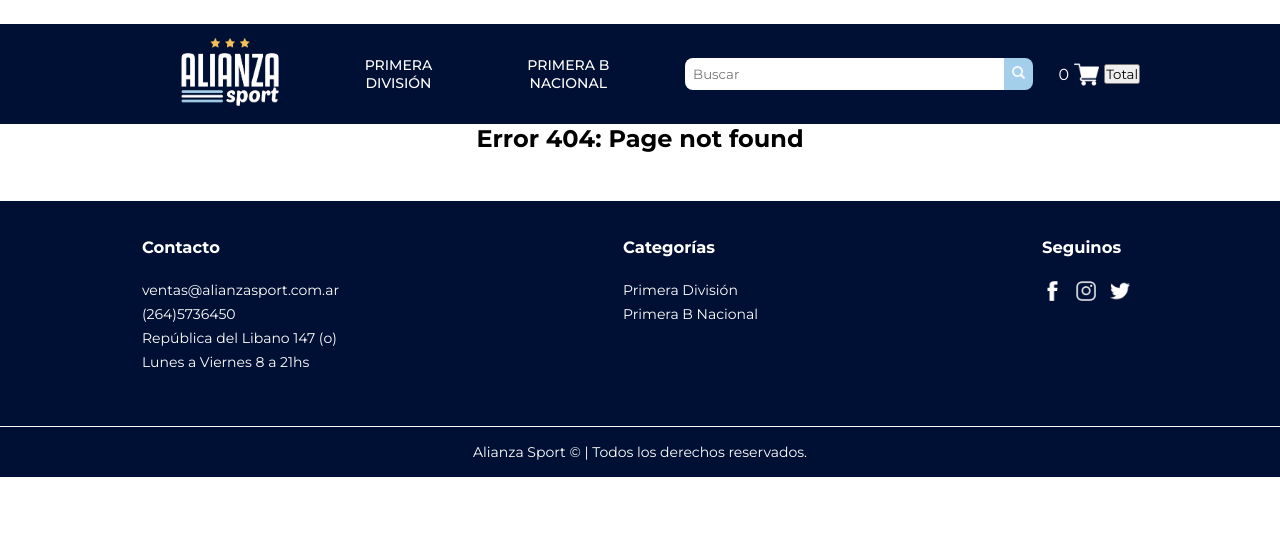
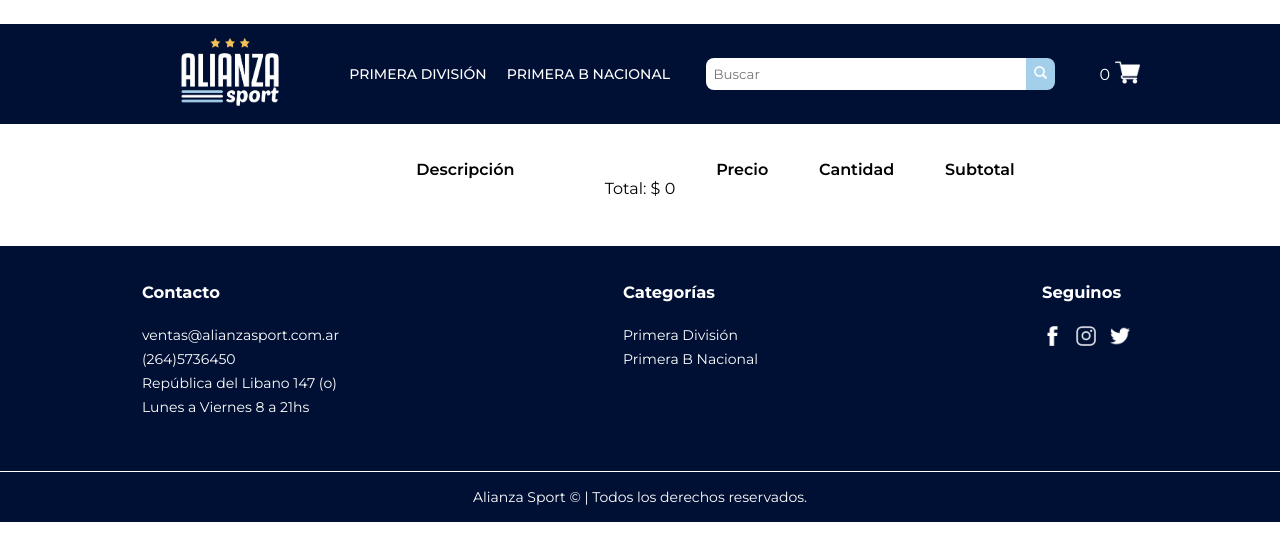
Before and after one commit to JoaquinMontero96/alianzasport, a React (Create React App) app: page /cart in a window 1280 px wide. Shown: the top 560 px of the page. Built offline with nearby package versions, Linux system fonts and the light colour scheme.

Commit message:
desarrollo del componente card

```diff
--- a/package.json
+++ b/package.json
@@ -6,6 +6,7 @@
     "@testing-library/jest-dom": "^5.16.5",
     "@testing-library/react": "^13.4.0",
     "@testing-library/user-event": "^13.5.0",
+    "firebase": "^9.16.0",
     "react": "^18.2.0",
     "react-dom": "^18.2.0",
     "react-router-dom": "^6.6.2",
--- a/src/App.js
+++ b/src/App.js
@@ -4,6 +4,7 @@ import { BrowserRouter, Route, Routes } from 'react-router-dom';
 import ItemListContainer from './components/ItemListContainer/ItemListContainer';
 import Footer from './components/Footer/Footer';
 import { CartContextProvider } from './storage/cartContext';
+import Cart from './components/Cart/Cart';
 
 export default function App() {
   return (
@@ -15,6 +16,7 @@ export default function App() {
           <Route path='/division/:divisionid' element={<ItemListContainer />}/>
           <Route path='/item/:itemid' element={<ItemDetailContainer />}/>
           <Route path='*' element={<h2>Error 404: Page not found</h2>}/>
+          <Route path='/cart' element={<Cart/>}/>
         </Routes>
         <Footer />
       </BrowserRouter>
--- /dev/null
+++ b/src/components/Cart/Cart.css
@@ -0,0 +1,41 @@
+.cartContainer{
+  display: flex;
+  flex-direction: column;
+  align-items: center;
+  margin: 36px 0;
+}
+
+.cartHeader{
+  width: 800px;
+  display: flex;
+  justify-content: space-around;
+  align-items: center;
+  font-weight: 600;
+}
+
+.cartHeaderDesc{
+  width: 50%;
+}
+
+.cartProduct{
+  display: flex;
+  justify-content: space-around;
+  align-items: center;
+  gap: 24px;
+  width: 800px;
+}
+
+.checkoutImg{
+  width: 64px;
+  height: auto;
+}
+
+.checkoutTitle{
+  text-align: start;
+  font-size: 14px;
+  width: 25%;
+}
+
+.checkoutSubtotal{
+  font-weight: 600;
+}
--- /dev/null
+++ b/src/components/Cart/Cart.jsx
@@ -0,0 +1,31 @@
+import React, { useContext } from 'react';
+import { cartContext } from '../../storage/cartContext';
+import './Cart.css';
+
+function Cart() {
+  const { cart, getTotalPrice } = useContext(cartContext);
+
+  return (
+    <div className='cartContainer'>
+      <div className="cartHeader">
+        <p className='cartHeaderDesc'>Descripción</p>
+        <p>Precio</p>
+        <p>Cantidad</p>
+        <p>Subtotal</p>
+      </div>
+      {cart.map(item =>
+        <div className='cartProduct' key={item.id}>
+          <img className='checkoutImg' src={item.urlImg} alt="" />
+          <h2 className='checkoutTitle'>{item.title}</h2>
+          <p className='checkoutPrice'>$ {item.price}</p>
+          <p className='checkoutPrice'>{item.count}</p>
+          <p className='checkoutSubtotal'>$ {item.price * item.count}</p>
+          <button>X</button>
+        </div>
+      )}
+      <p>Total: $ {getTotalPrice()}</p>
+    </div>
+  )
+}
+
+export default Cart
--- a/src/components/CartWidget/CartWidget.css
+++ b/src/components/CartWidget/CartWidget.css
@@ -9,8 +9,8 @@
     align-items: center;
     gap: 5px;
     transition: all .4s ease;
+    color: white;
 }
-
 
 .cart:hover{
     cursor: pointer;
--- a/src/components/CartWidget/CartWidget.jsx
+++ b/src/components/CartWidget/CartWidget.jsx
@@ -1,15 +1,15 @@
 import { useContext } from "react";
+import { Link } from "react-router-dom";
 import { cartContext } from "../../storage/cartContext";
 import "./CartWidget.css";
 
 export default function CartWidget(){
-    const { getTotalItems, getTotalPrice } = useContext(cartContext);
+    const { getTotalItems } = useContext(cartContext);
 
     return (
         <div className="cart">
-            <p>{getTotalItems()}</p>
-            <img className="cartImg" src="/img/cart.png" alt="carrito" />
-            <button onClick={getTotalPrice}>Total</button>
+            <p className="cartAmount">{getTotalItems()}</p>
+            <Link to={'/cart'}><img className="cartImg" src="/img/cart.png" alt="carrito" /></Link>
         </div>
     )
 }
--- a/src/components/Counter/Counter.jsx
+++ b/src/components/Counter/Counter.jsx
@@ -1,4 +1,5 @@
 import { useState } from "react";
+import { Link } from "react-router-dom";
 import "./Counter.css";
 
 function Counter({stock, onAdd}){
@@ -13,7 +14,10 @@ function Counter({stock, onAdd}){
                 <p className="counterTxt">{count}</p>
                 <button className="counterBtn" onClick={add}>+</button>
             </div>
-            <button className="productBtn" onClick={() => onAdd(count)}>AGREGAR AL CARRITO</button>
+            <div style={{display: 'flex', gap: '10px'}}>
+                <button className="productBtn" onClick={() => onAdd(count)}>AGREGAR AL CARRITO</button>
+                <Link to={'/cart'}><button className="productBtn">TERMINAR MI COMPRA</button></Link>
+            </div>
         </div>
     )
 };
--- a/src/components/ItemListContainer/ItemListContainer.jsx
+++ b/src/components/ItemListContainer/ItemListContainer.jsx
@@ -29,7 +29,6 @@ export default function ItemListContainer(){
             setBannerImg("./img/banners/banner.jpg");
         }
     }, [divisionid]);
-    console.log(bannerImg)
 
     return (
         <div className="itemListContainer">
--- a/src/storage/cartContext.jsx
+++ b/src/storage/cartContext.jsx
@@ -20,7 +20,7 @@ export function CartContextProvider(props){
     }
 
     function clearCart(){
-        /* */
+        setCart([]);
     }
 
     function getTotalItems(){
@@ -32,7 +32,7 @@ export function CartContextProvider(props){
     function getTotalPrice(){
         let total = 0;
         cart.forEach( (item) => {total += item.count * item.price});
-        alert(total);
+        return total;
     }
 
     let value = {cart, addItem, getTotalItems, getTotalPrice}
```
Also changed, not shown: src/services/db.js (added, +48 -0 lines), 1 other file (tests, documents, lock files or other folders).
